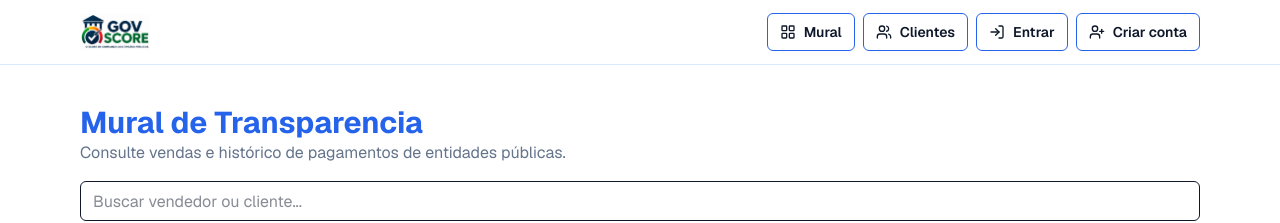
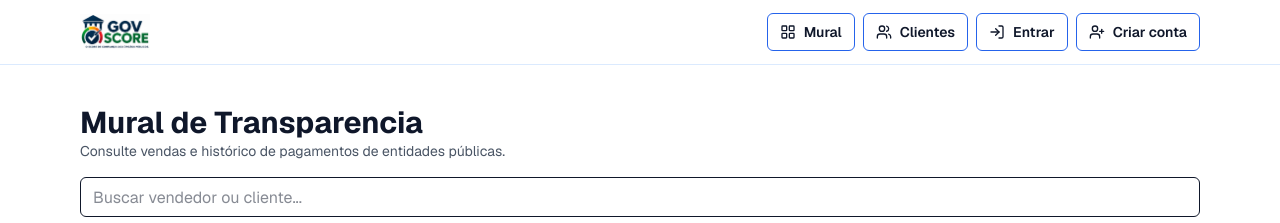
Before and after one commit to henriquecmelo1/gov-score, a Next.js app: page /mural in a window 1280 px wide. Shown: the top 223 px of the page. Built offline with nearby package versions, Linux system fonts and the light colour scheme; no server answers; the database is empty.

Commit message:
feat: padronize titles styles

```diff
--- a/app/mural/page.tsx
+++ b/app/mural/page.tsx
@@ -45,8 +45,8 @@ export default async function MuralPage({
             <div className="mb-8 space-y-4">
                 <div className="flex flex-col gap-4 md:flex-row md:items-center md:justify-between">
                     <div className="w-full md:max-w-xl">
-                    <h1 className="text-3xl font-bold text-primary">Mural de Transparencia</h1>
-                    <p className="text-muted-foreground">
+                    <h1 className="text-3xl font-bold">Mural de Transparencia</h1>
+                    <p className="text-sm text-gray-600">
                         Consulte vendas e histórico de pagamentos de entidades públicas.
                     </p>
                     </div>
```
